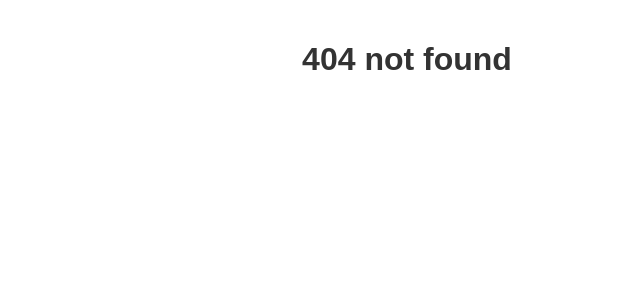
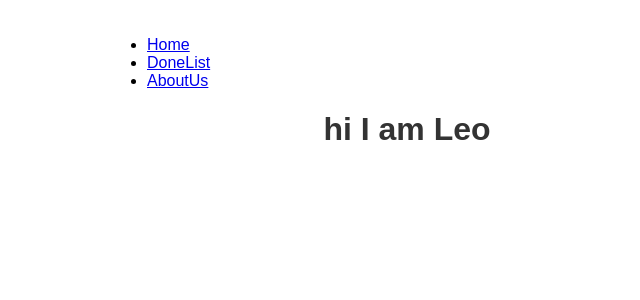
Before and after one commit to SULE-SU/day-todo, a React (Create React App) app: page /aboutus in a window 1280 px wide. Before the commit this address had no page. Shown: the top 300 px of the page, without its empty margins (233-873 px from the left). Built offline with nearby package versions, Linux system fonts and the light colour scheme.

Commit message:
feat: add aboutuspage

```diff
--- a/src/Layouts/DefaultLayout.js
+++ b/src/Layouts/DefaultLayout.js
@@ -7,6 +7,7 @@ export function DefaultLayout() {
                 <ul>
                     <li><NavLink to="/">Home</NavLink></li>
                     <li><NavLink to="/dones">DoneList</NavLink></li>
+                    <li><NavLink to="/aboutus">AboutUs</NavLink></li>
                 </ul>
             </nav>
         </header>
--- /dev/null
+++ b/src/pages/AboutUs.js
@@ -0,0 +1,8 @@
+
+export function AboutUs() {
+    return (
+        <div >
+            <h1>hi I am Leo</h1>
+        </div>
+    );
+}
```
Also changed, not shown: src/Routes/Routes.js (+6 -1 lines).
